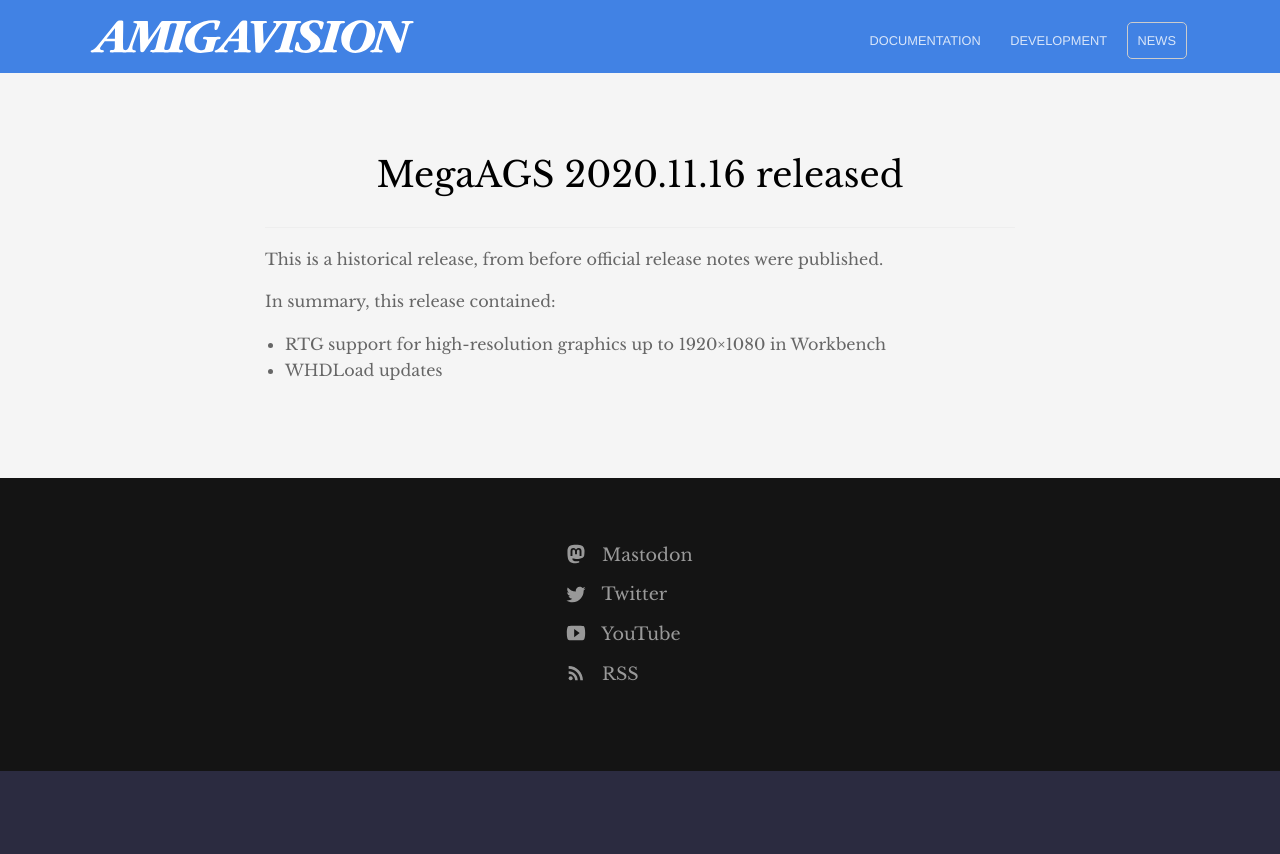
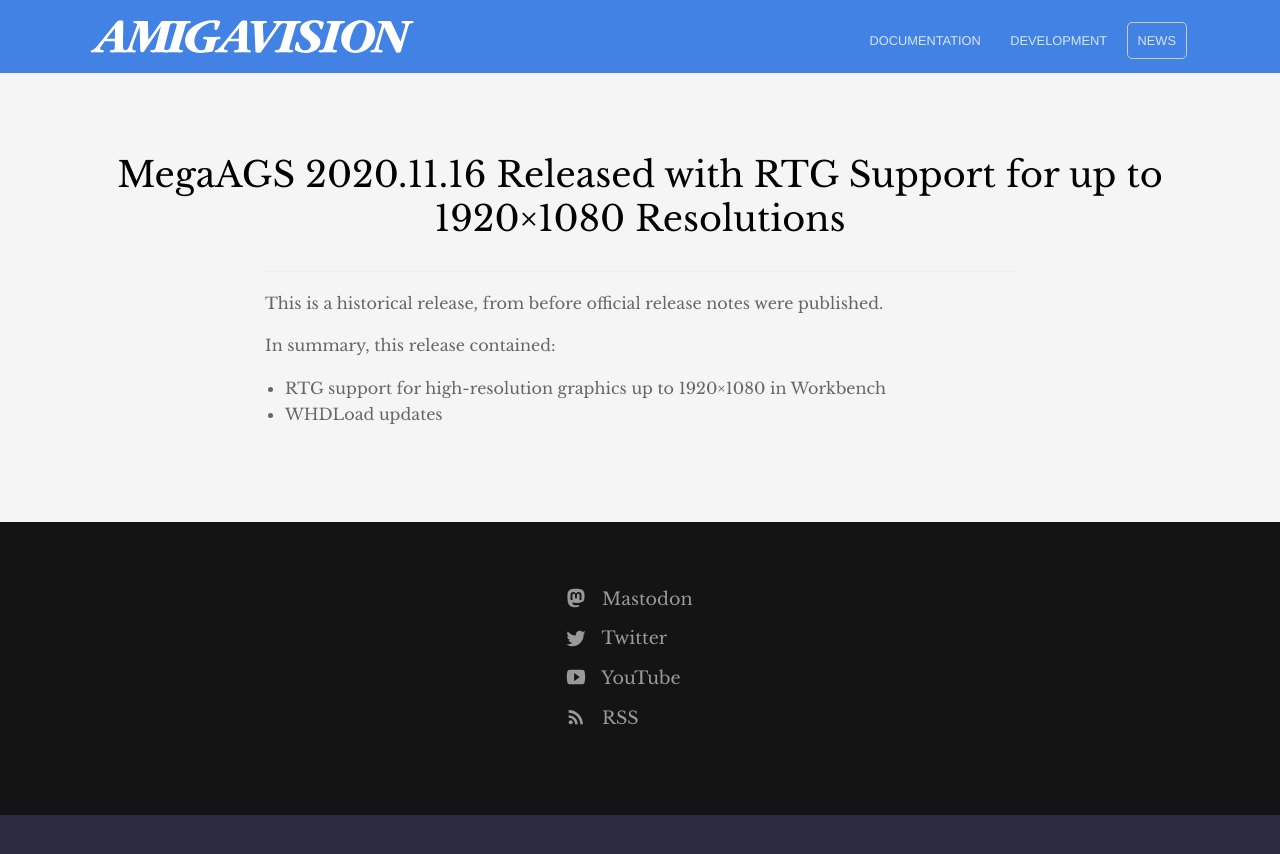
Before and after one commit to amigavision/amigavision.github.io, a Jekyll site: the page built from _posts/2020-11-16-2020.11.16.md, in a window 1280 px wide. Shown: the top 854 px of the page. Built offline with Jekyll 4.4.1, drawn with Linux system fonts in a browser that asks for light colours.

Commit message:
Better title

```diff
--- a/_posts/2020-11-16-2020.11.16.md
+++ b/_posts/2020-11-16-2020.11.16.md
@@ -1,5 +1,5 @@
 ---
-title: MegaAGS 2020.11.16 released
+title: MegaAGS 2020.11.16 Released with RTG Support for up to 1920×1080 Resolutions
 ---
 This is a historical release, from before official release notes were published.
 
```
